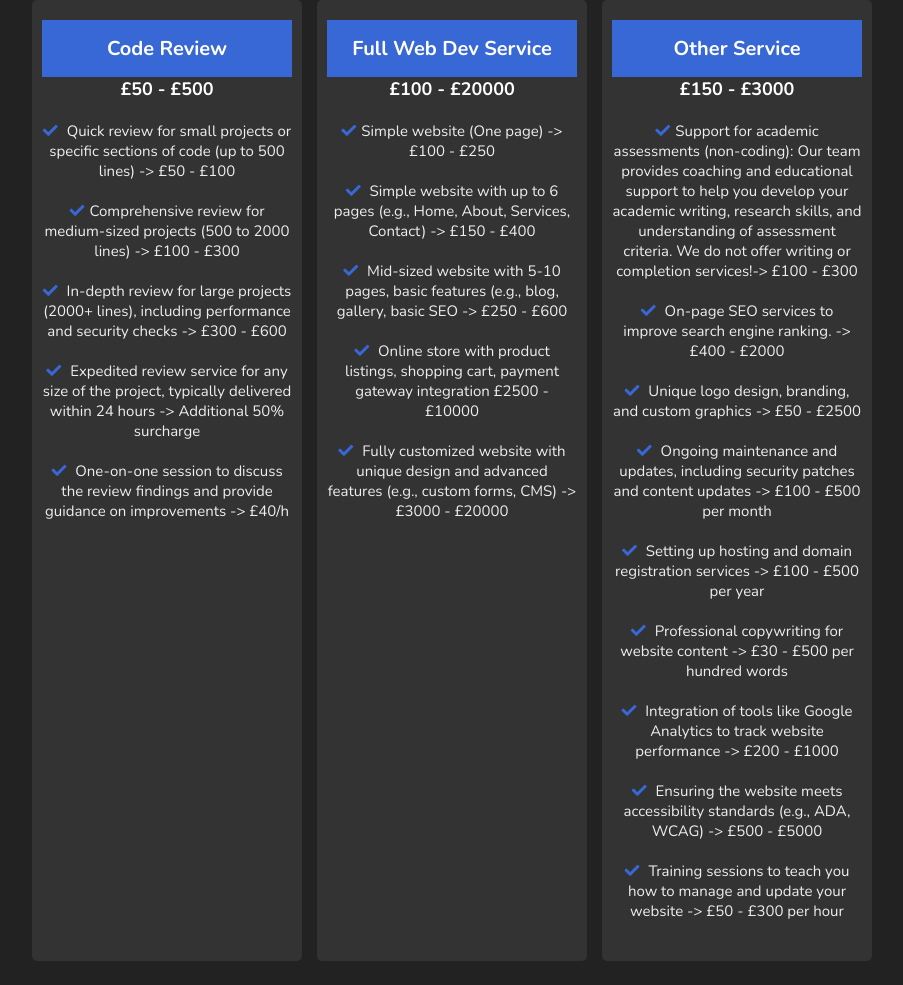
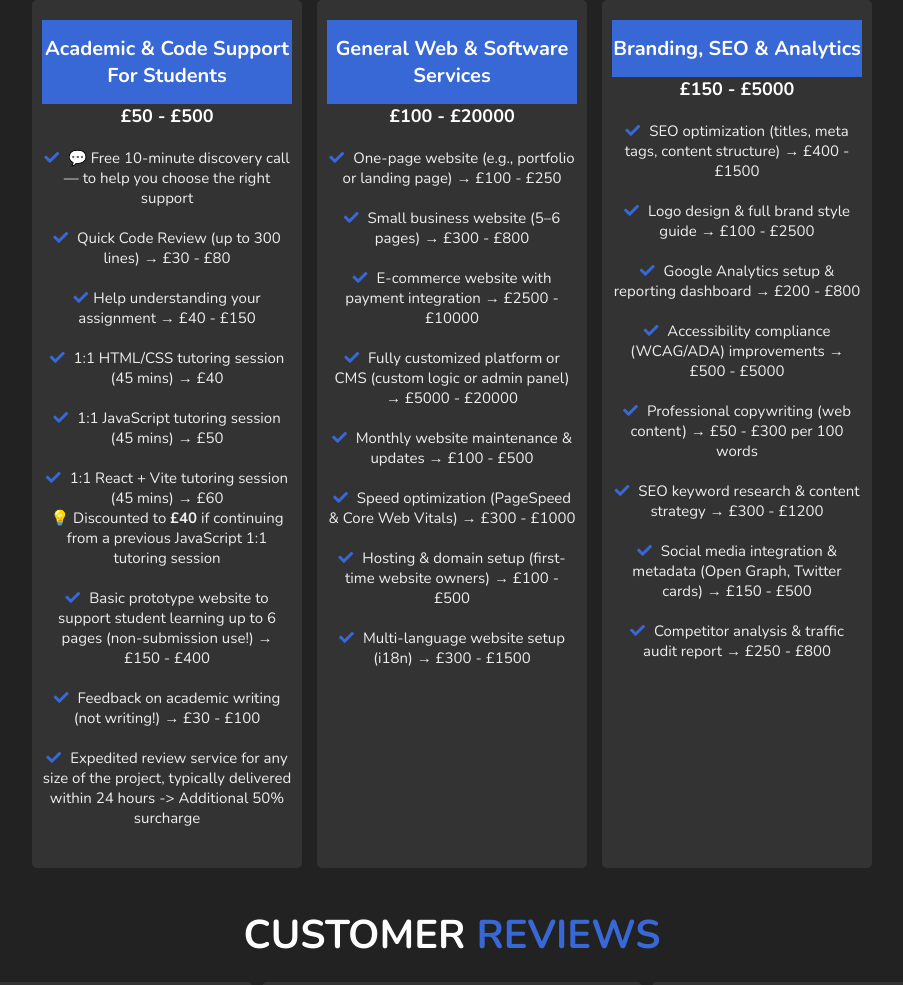
Before and after one commit to lubiejewskidaniel/ccs, a website: page public/index.html in a window 1280 px wide. Shown: the part 1547-2532 px from the top of the page, without its empty margins (188-1091 px from the left). Drawn offline with nearby package versions, Linux system fonts and the light colour scheme.

Commit message:
Update index.html

```diff
--- a/public/index.html
+++ b/public/index.html
@@ -108,8 +108,8 @@
             <h3>Code Consulting Studio<br> It Solutions<br><span>+Academic Support for Students</span></h3>
             <button id="aboutUsButton">About Us</button>
             <div id="aboutUsContent">
-                We are a group of Graduated Students, Lecturers and Professors from various Universities and Colleges
-                across London,
+                We are a group of current Students, Graduated Students, Lecturers and Professors from various Universities and Colleges
+                across London and England,
                 and we know
                 firsthand how challenging assessments can be. Drawing from our own experiences and deep
                 understanding of university requirements, we’re here to help you with any assessment. Whether you
@@ -216,64 +216,50 @@
             ***</p><br>
         <div class="box-container">
             <div class="box">
-                <h3 class="title">Code Review</h3>
+                <h3 class="title">Academic & Code Support for Students</h3>
                 <h3 class="amount">£50 - £500</h3>
                 <ul>
-                    <li><i class="fas fa-check"></i> Quick review for small projects or specific sections of code (up to
-                        500 lines) -> £50 -
-                        £100</li>
-                    <li> <i class="fas fa-check"></i>Comprehensive review for medium-sized projects (500 to 2000 lines)
-                        -> £100 -
-                        £300 </li>
-                    <li> <i class="fas fa-check"></i> In-depth review for large projects (2000+ lines), including
-                        performance and security checks -> £300 -
-                        £600</li>
+                    <li><i class="fas fa-check"></i> 💬 Free 10-minute discovery call — to help you choose the right support</li>
+                    <li><i class="fas fa-check"></i> Quick Code Review (up to 300 lines) → £30 - £80</li>
+                    <li> <i class="fas fa-check"></i>Help understanding your assignment → £40 - £150 </li>
+                    <li> <i class="fas fa-check"></i> 1:1 HTML/CSS tutoring session (45 mins) → £40</li>
+                    <li> <i class="fas fa-check"></i> 1:1 JavaScript tutoring session (45 mins) → £50</li>
+                    <li> <i class="fas fa-check"></i> 1:1 React + Vite tutoring session (45 mins) → £60<br>
+                                                        💡 Discounted to <strong>£40</strong> if continuing from a previous JavaScript 1:1 tutoring session</li>
+                    <li> <i class="fas fa-check"></i> Basic prototype website to support student learning up to 6 pages (non-submission use!) → £150 - £400</li>
+                    <li> <i class="fas fa-check"></i> Feedback on academic writing (not writing!) → £30 - £100</li>
                     <li> <i class="fas fa-check"></i> Expedited review service for any size of the project, typically
                         delivered within 24 hours -> Additional 50% surcharge</li>
-                    <li> <i class="fas fa-check"></i> One-on-one session to discuss the review findings and provide
-                        guidance on improvements -> £40/h</li>
                 </ul>
             </div>
 
             <div class="box">
-                <h3 class="title">Full Web Dev Service</h3>
+                <h3 class="title">General Web & Software Services</h3>
                 <h3 class="amount">£100 - £20000</h3>
                 <ul>
-                    <li><i class="fas fa-check"></i>Simple website (One page) -> £100 - £250 </li>
-                    <li> <i class="fas fa-check"></i> Simple website with up to 6 pages (e.g., Home, About, Services,
-                        Contact) -> £150 - £400 </li>
-                    <li> <i class="fas fa-check"></i> Mid-sized website with 5-10 pages, basic features (e.g., blog,
-                        gallery, basic SEO -> £250 - £600 </li>
-                    <li> <i class="fas fa-check"></i> Online store with product listings, shopping cart, payment gateway
-                        integration £2500 - £10000 </li>
-                    <li> <i class="fas fa-check"></i> Fully customized website with unique design and advanced features
-                        (e.g., custom forms, CMS) -> £3000 - £20000 </li>
+                    <li><i class="fas fa-check"></i> One-page website (e.g., portfolio or landing page) → £100 - £250</li>
+                    <li><i class="fas fa-check"></i> Small business website (5–6 pages) → £300 - £800</li>
+                    <li><i class="fas fa-check"></i> E-commerce website with payment integration → £2500 - £10000</li>
+                    <li><i class="fas fa-check"></i> Fully customized platform or CMS (custom logic or admin panel) → £5000 - £20000</li>
+                    <li><i class="fas fa-check"></i> Monthly website maintenance & updates → £100 - £500</li>
+                    <li><i class="fas fa-check"></i> Speed optimization (PageSpeed & Core Web Vitals) → £300 - £1000</li>
+                    <li><i class="fas fa-check"></i> Hosting & domain setup (first-time website owners) → £100 - £500</li>
+                    <li><i class="fas fa-check"></i> Multi-language website setup (i18n) → £300 - £1500</li>
                 </ul>
             </div>
 
             <div class="box">
-                <h3 class="title">Other Service</h3>
-                <h3 class="amount">£150 - £3000</h3>
+                <h3 class="title">Branding, SEO & Analytics</h3>
+                <h3 class="amount">£150 - £5000</h3>
                 <ul>
-                    <li><i class="fas fa-check"></i>Support for academic assessments (non-coding): Our team provides
-                        coaching and educational support to help you develop your academic writing,
-                        research skills, and understanding of assessment criteria. We do not offer writing or completion services!-> £100 - £300 </li>
-                    <li> <i class="fas fa-check"></i> On-page SEO services to improve search engine ranking. -> £400 -
-                        £2000 </li>
-                    <li> <i class="fas fa-check"></i> Unique logo design, branding, and custom graphics -> £50 - £2500
-                    </li>
-                    <li> <i class="fas fa-check"></i> Ongoing maintenance and updates, including security patches and
-                        content updates -> £100 - £500 per month </li>
-                    <li> <i class="fas fa-check"></i> Setting up hosting and domain registration services -> £100 - £500
-                        per year </li>
-                    <li> <i class="fas fa-check"></i> Professional copywriting for website content -> £30 - £500 per
-                        hundred words </li>
-                    <li> <i class="fas fa-check"></i> Integration of tools like Google Analytics to track website
-                        performance -> £200 - £1000 </li>
-                    <li> <i class="fas fa-check"></i> Ensuring the website meets accessibility standards (e.g., ADA,
-                        WCAG) -> £500 - £5000 </li>
-                    <li> <i class="fas fa-check"></i> Training sessions to teach you how to manage and update your
-                        website -> £50 - £300 per hour </li>
+                    <li><i class="fas fa-check"></i> SEO optimization (titles, meta tags, content structure) → £400 - £1500</li>
+                    <li><i class="fas fa-check"></i> Logo design & full brand style guide → £100 - £2500</li>
+                    <li><i class="fas fa-check"></i> Google Analytics setup & reporting dashboard → £200 - £800</li>
+                    <li><i class="fas fa-check"></i> Accessibility compliance (WCAG/ADA) improvements → £500 - £5000</li>
+                    <li><i class="fas fa-check"></i> Professional copywriting (web content) → £50 - £300 per 100 words</li>
+                    <li><i class="fas fa-check"></i> SEO keyword research & content strategy → £300 - £1200</li>
+                    <li><i class="fas fa-check"></i> Social media integration & metadata (Open Graph, Twitter cards) → £150 - £500</li>
+                    <li><i class="fas fa-check"></i> Competitor analysis & traffic audit report → £250 - £800</li>
                 </ul>
             </div>
 
@@ -299,7 +285,7 @@
                     <div class="user">
                         <div class="user-info">
                             <h3>Robert Zapolskij</h3>
-                            <span>Amazing job done.<br> All as expected.</span>
+                            <span>Amazing job done.<br> Thank you All.</span>
                         </div>
                     </div>
                     <p></p>
```
